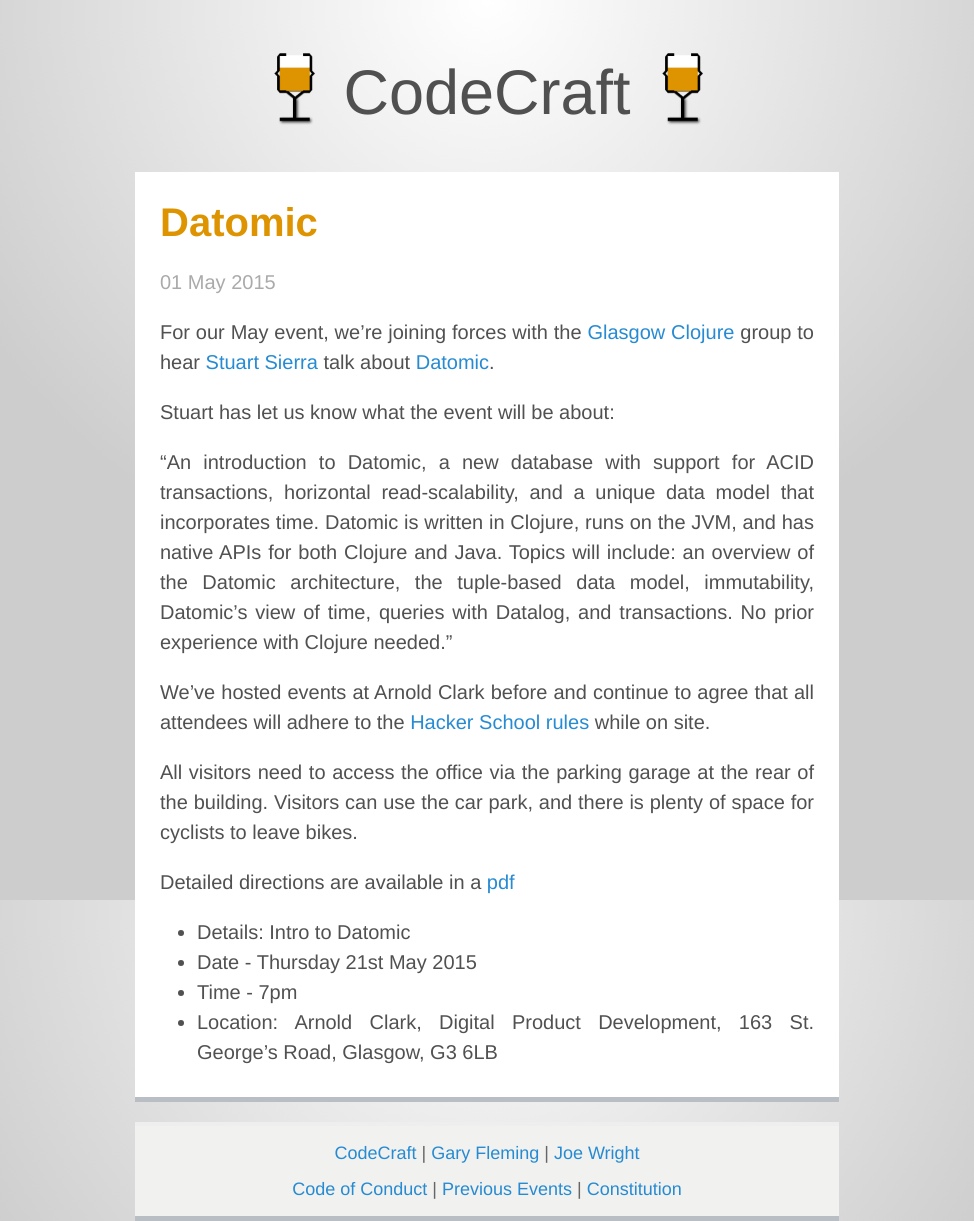
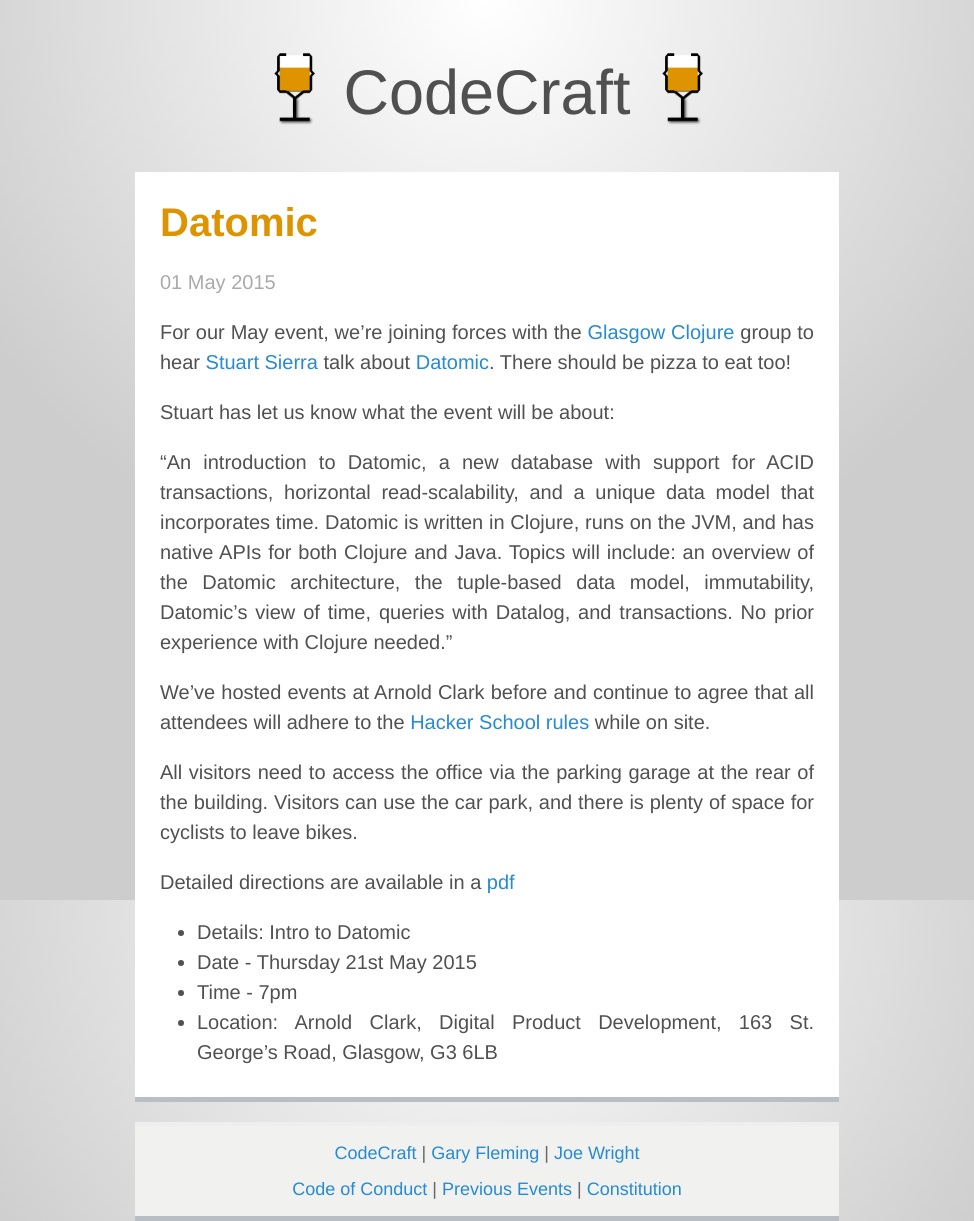
Before and after one commit to codecraftuk/codecraftuk.github.io, a Jekyll site: the page built from _posts/2015-05-01-datomic.md, in a window 1280 px wide. Shown: the whole page, without its empty margins (153-1127 px from the left). Built offline with Jekyll 4.4.1, drawn with Linux system fonts in a browser that asks for light colours; Markdown is read by kramdown in place of the engine named in the settings.

Commit message:
Added pizza to datomic talk

```diff
--- a/_posts/2015-05-01-datomic.md
+++ b/_posts/2015-05-01-datomic.md
@@ -3,7 +3,7 @@
 title: Datomic
 ---
 
-For our May event, we're joining forces with the [Glasgow Clojure](https://groups.google.com/forum/#!forum/glasgow-clojurians) group to hear [Stuart Sierra](https://twitter.com/stuartsierra) talk about [Datomic](http://www.datomic.com/).
+For our May event, we're joining forces with the [Glasgow Clojure](https://groups.google.com/forum/#!forum/glasgow-clojurians) group to hear [Stuart Sierra](https://twitter.com/stuartsierra) talk about [Datomic](http://www.datomic.com/). There should be pizza to eat too!
 
 Stuart has let us know what the event will be about:
 
```
